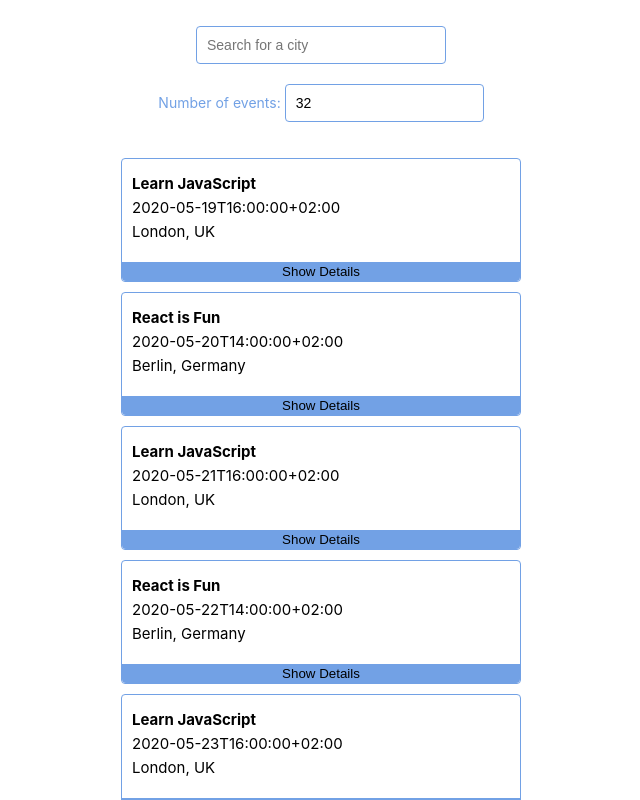
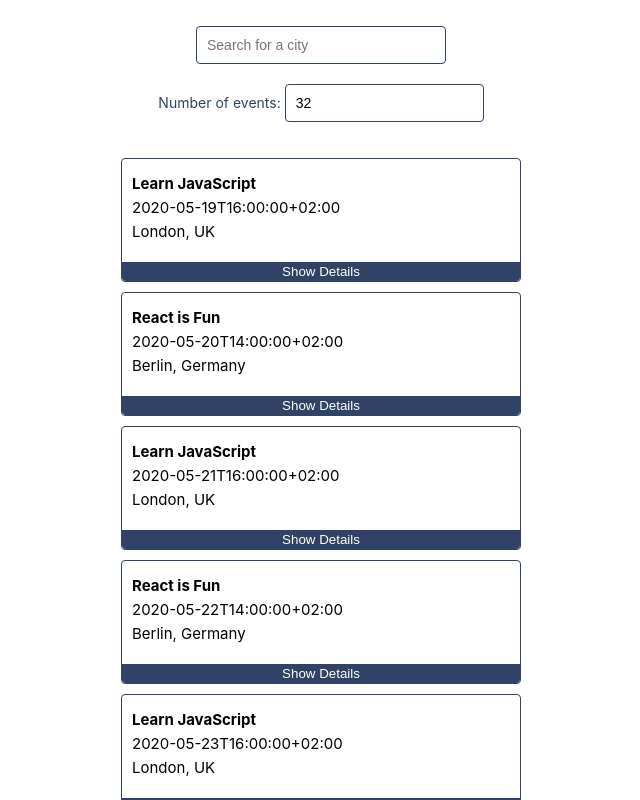
Before and after one commit to aclantz/meet2, a React (Create React App) app: page / in a window 1280 px wide. Shown: the top 800 px of the page, without its empty margins (319-959 px from the left). Built offline with nearby package versions, Linux system fonts and the light colour scheme; what atatus-spa would draw is missing.

Commit message:
add styling to match meet-app.png

```diff
--- a/src/App.css
+++ b/src/App.css
@@ -1,7 +1,8 @@
 @import url(https://fonts.googleapis.com/css?family=Roboto:500);
 
 :root {
-  --primary: #72a1e5;
+  --primary: #304366;
+  --secondary: #f8738b;
 }
 
 .App {
@@ -83,7 +84,7 @@ input[type="number"] {
 }
 
 .suggestions > li:hover {
-  background-color: #bcdcdb;
+  background-color: var(--secondary);
 }
 
 .event {
@@ -106,6 +107,11 @@ input[type="number"] {
   outline: none;
   cursor: pointer;
   background-color: var(--primary);
+  color: white;
+}
+
+.details-btn > details-btn:hover {
+  background-color: var(--secondary);
 }
 
 .number-of-events-label {
```
